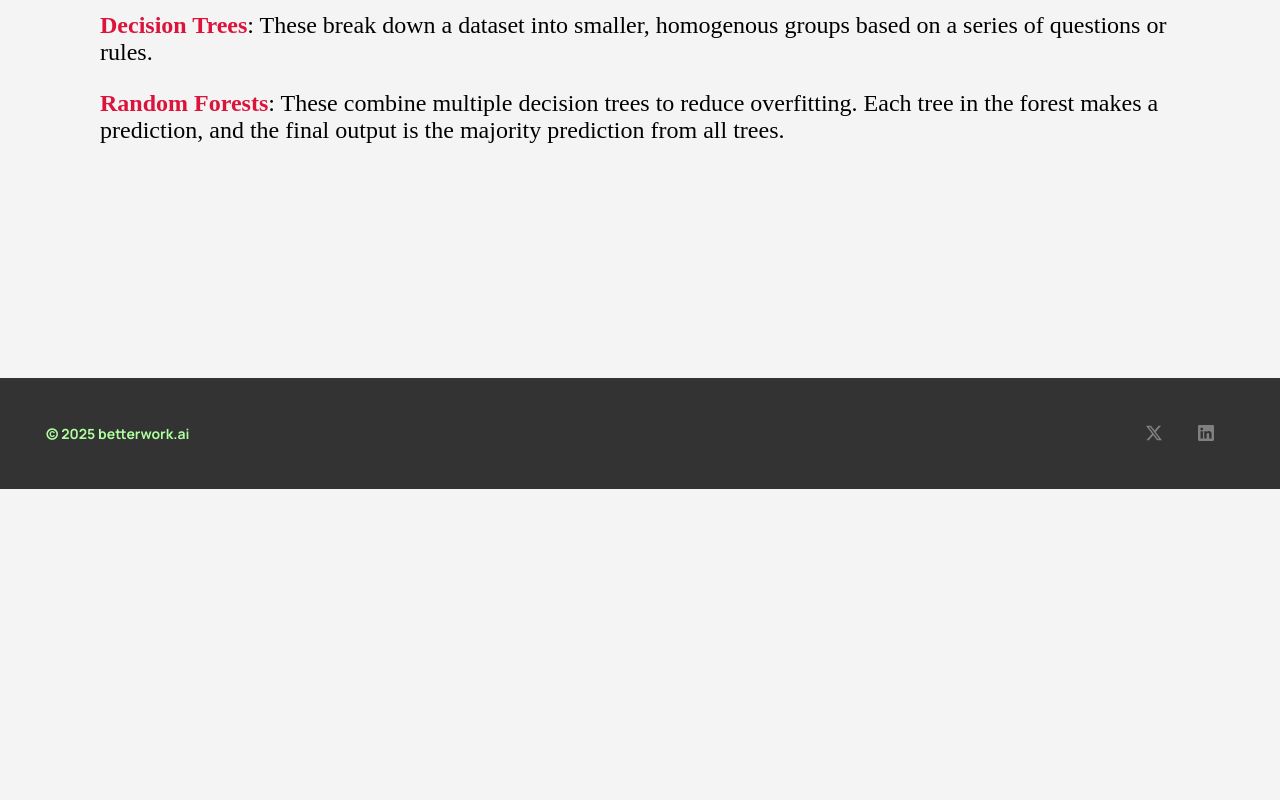
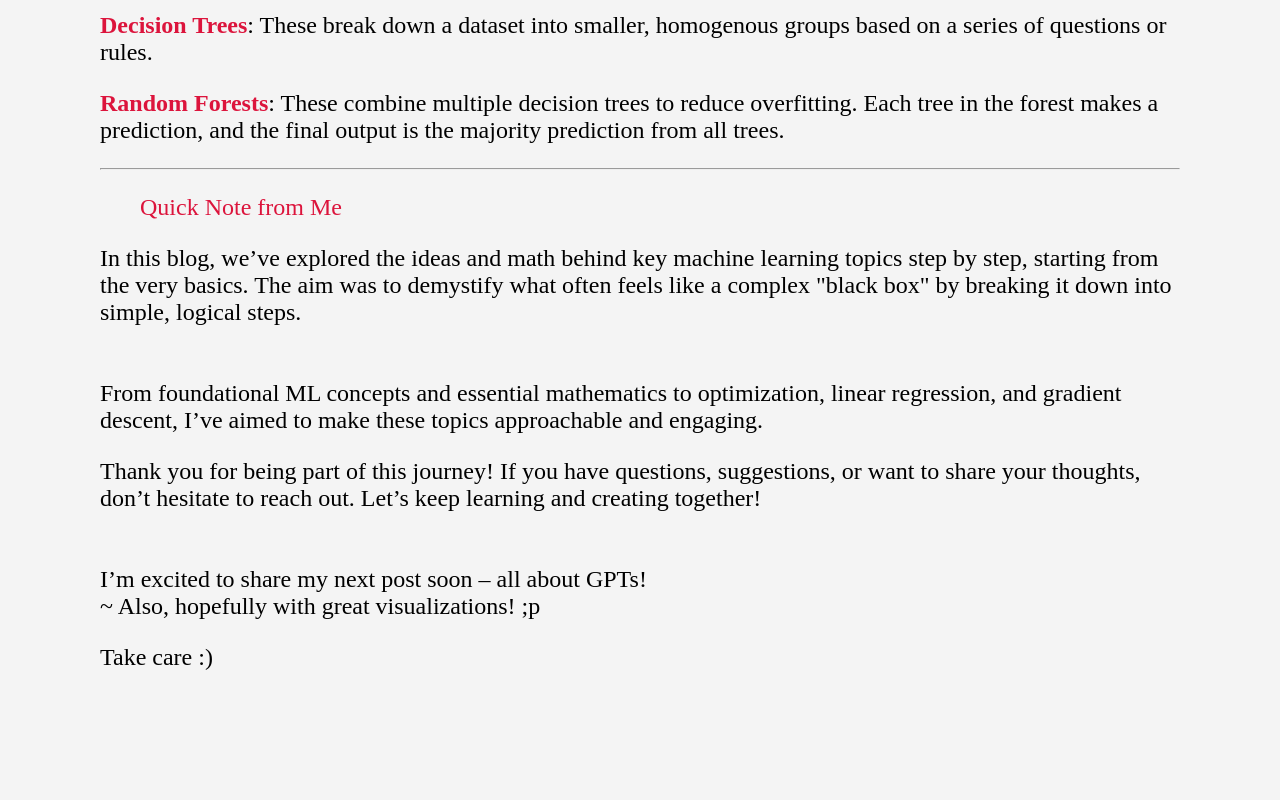
Before and after one commit to Heramb0x1/ml0, a plain HTML site: page index.html in a window 1280 px wide. Shown: the part 2640-3440 px from the top of the page. Before the commit the page ends 3129 px from the top, so only its background shows below. Drawn offline with nearby package versions, Linux system fonts and the light colour scheme; some packages are replaced by stand-ins of ours; a web font is replaced by a local one.

Commit message:
Update index.html //minor-fixes

```diff
--- a/index.html
+++ b/index.html
@@ -77,6 +77,26 @@
                         all trees.</p>
                 </div>
             </section>
+                <hr>
+    <p class="ending-note">
+        <ul><span style="color: crimson; padding-top: 70px;"> Quick Note from Me</span></ul>
+
+        In this blog, we’ve explored the ideas and math behind key machine learning topics step by step, starting from the very basics.
+
+        The aim was to demystify what often feels like a complex "black box" by breaking it down into simple, logical steps.
+        <p style="padding-top: 30px;">
+        From foundational ML concepts and essential mathematics to optimization, linear regression, and gradient descent, I’ve aimed to make these topics approachable and engaging.
+        </p>
+
+        Thank you for being part of this journey! If you have questions, suggestions, or want to share your thoughts, don’t hesitate to reach out. Let’s keep learning and creating together!
+        <p style="padding-top: 30px;">
+
+        I’m excited to share my next post soon – all about GPTs!
+        <br>
+        ~ Also, hopefully with great visualizations! ;p
+        </p>
+        Take care :)
+    </p>
         </div>
     </div>
 <div id="footer"></div>
```
